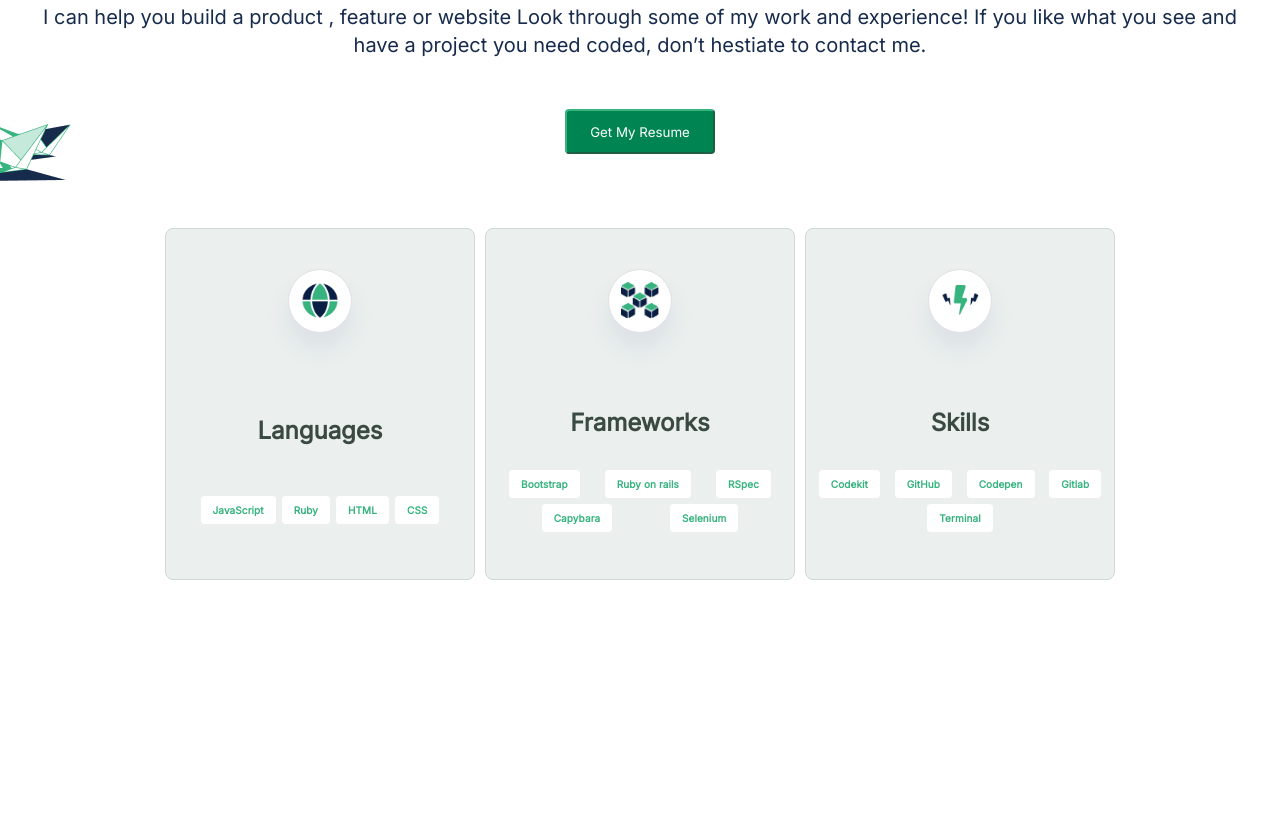
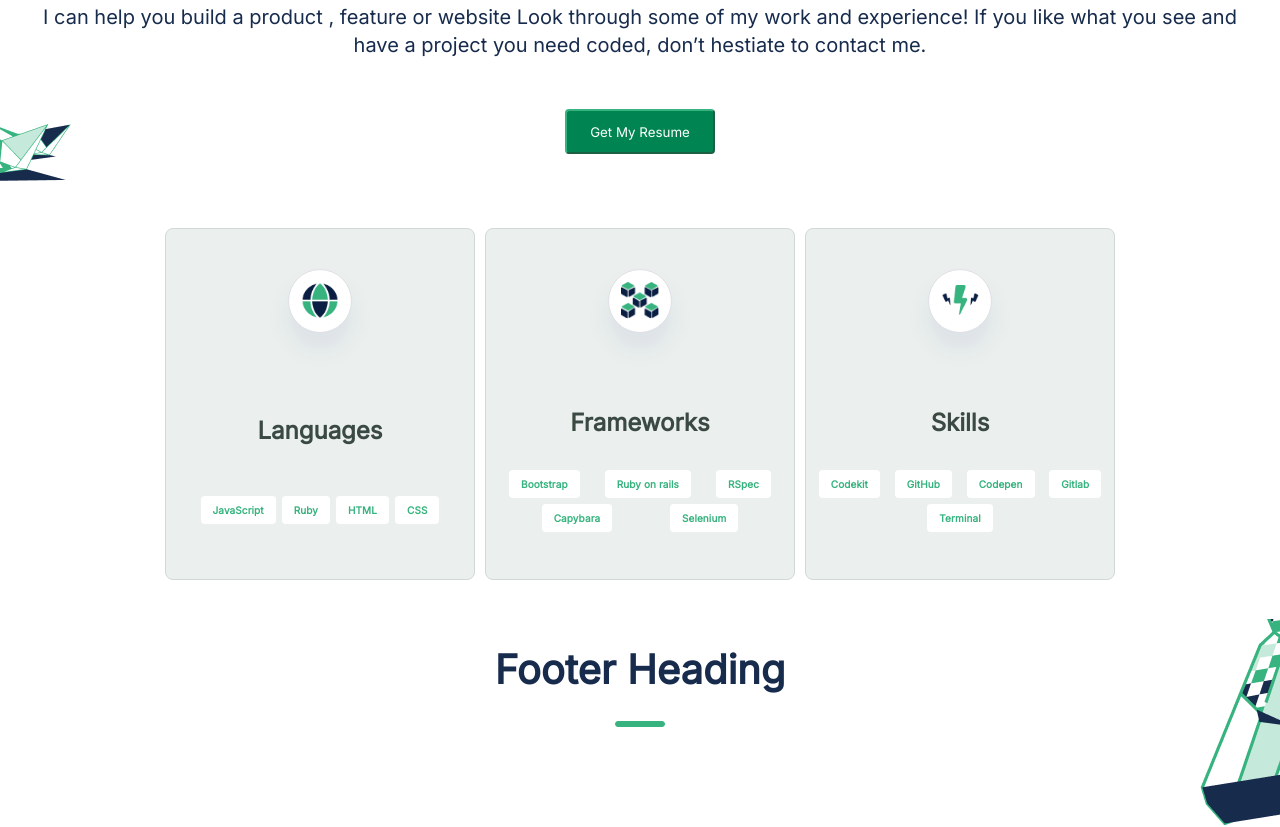
Before and after one commit to RitobrotoMukherjee/Work-Portfolio, a website: page index.html in a window 1280 px wide. Shown: the part 2009-2836 px from the top of the page. Before the commit the page ends 2628 px from the top, so only its background shows below. Drawn offline with Linux system fonts and the light colour scheme.

Commit message:
Add footer section and design

```diff
--- a/css/style.css
+++ b/css/style.css
@@ -309,3 +309,15 @@
   color: #36b37e;
   margin: 3px;
 }
+
+footer {
+  display: flex;
+  align-items: center;
+  flex-wrap: wrap;
+  min-height: 100px;
+  width: 100%;
+  background-image: url("../assets/backgrounds/footer-bg.png");
+  background-repeat: no-repeat;
+  background-position: bottom right;
+  background-size: auto;
+}
--- a/index.html
+++ b/index.html
@@ -238,6 +238,15 @@
         </ul>
     </section>
 
+    <footer>
+        <div class="section-main-content-margin text-center">
+            <h1 class="primary-header-text color-deep-blue portfolio-heading">Footer Heading</h1>
+        </div>
+        <div class="section-main-content-margin text-center">
+            <!-- form code -->
+        </div>
+    </footer>
+
 </body>
 
 </html>
```
Also changed, not shown: assets/backgrounds/footer-bg.png (added).
